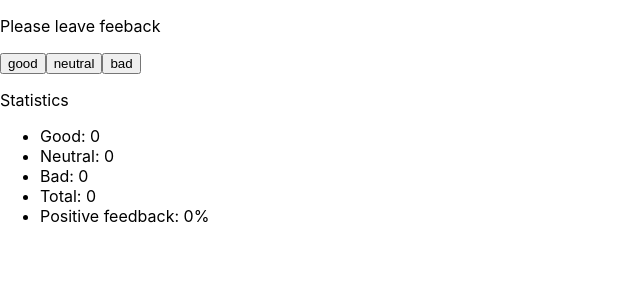
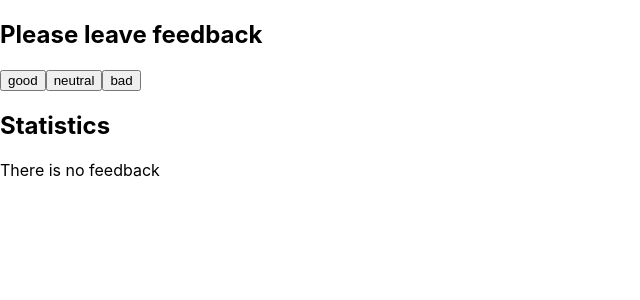
Before and after one commit to Alexey-Romaniv/goit-react-hw-02-feedback, a React (Create React App) app: page / in a window 1280 px wide. Shown: the top 300 px of the page, without its empty margins (0-640 px from the left). Built offline with nearby package versions, Linux system fonts and the light colour scheme.

Commit message:
made task without css

```diff
--- a/src/components/App.jsx
+++ b/src/components/App.jsx
@@ -1,7 +1,8 @@
-// export const App = () => {
-//   return;
-// };
 import React, { Component } from 'react';
+import { Statistics } from './Statistics/Statistics';
+import { FeedbackOptions } from './FeedbackOptions/FeedbackOptions';
+import { Section } from './Section/Section';
+import { Notification } from './Notification/Notification';
 
 class Feedback extends Component {
   state = {
@@ -11,7 +12,6 @@
   };
 
   handleChangeValue = option => {
-    // console.log(option);
     this.setState({ [option]: this.state[option] + 1 });
   };
 
@@ -20,34 +20,31 @@
     return totalArr.reduce((acc, el) => acc + el, 0);
   };
   countPositiveFeedbackPercentage = () => {
-    const positivePercentage =
-      Math.round((this.state.good / this.countTotalFeedback()) * 100) || 0;
-    console.log(positivePercentage);
-    return positivePercentage;
+    return Math.round((this.state.good / this.countTotalFeedback()) * 100) || 0;
   };
 
   render() {
     return (
       <>
-        <p>Please leave feeback</p>
-        {Object.keys(this.state).map(el => (
-          <button
-            type="button"
-            key={el}
-            option={el}
-            onClick={() => this.handleChangeValue(el)}
-          >
-            {el}
-          </button>
-        ))}
-        <p>Statistics</p>
-        <ul>
-          <li>Good: {this.state.good}</li>
-          <li>Neutral: {this.state.neutral}</li>
-          <li>Bad: {this.state.bad}</li>
-          <li>Total: {this.countTotalFeedback()}</li>
-          <li>Positive feedback: {this.countPositiveFeedbackPercentage()}%</li>
-        </ul>
+        <Section title="Please leave feedback">
+          <FeedbackOptions
+            options={Object.keys(this.state)}
+            onLeaveFeedback={this.handleChangeValue}
+          />
+        </Section>
+        <Section title="Statistics">
+          {this.countTotalFeedback() ? (
+            <Statistics
+              good={this.state.good}
+              neutral={this.state.neutral}
+              bad={this.state.bad}
+              total={this.countTotalFeedback()}
+              positivePercentage={this.countPositiveFeedbackPercentage()}
+            />
+          ) : (
+            <Notification message="There is no feedback" />
+          )}
+        </Section>
       </>
     );
   }
--- /dev/null
+++ b/src/components/FeedbackOptions/FeedbackOptions.jsx
@@ -0,0 +1,14 @@
+import React from 'react';
+
+export const FeedbackOptions = ({ options, onLeaveFeedback }) => {
+  return (
+    <>
+      {' '}
+      {options.map(el => (
+        <button type="button" key={el} onClick={() => onLeaveFeedback(el)}>
+          {el}
+        </button>
+      ))}
+    </>
+  );
+};
--- /dev/null
+++ b/src/components/Notification/Notification.jsx
@@ -0,0 +1,3 @@
+import React from 'react';
+
+export const Notification = ({ message }) => <p>{message}</p>;
--- /dev/null
+++ b/src/components/Section/Section.jsx
@@ -0,0 +1,10 @@
+import React from 'react';
+
+export const Section = ({ children, title }) => {
+  return (
+    <section>
+      <h2>{title}</h2>
+      {children}
+    </section>
+  );
+};
--- a/src/components/Statistics/Statistics.jsx
+++ b/src/components/Statistics/Statistics.jsx
@@ -1 +1,19 @@
-import React, { Component } from 'react';
+import React from 'react';
+
+export const Statistics = ({
+  good,
+  neutral,
+  bad,
+  total,
+  positivePercentage,
+}) => {
+  return (
+    <ul>
+      <li>Good: {good}</li>
+      <li>Neutral: {neutral}</li>
+      <li>Bad: {bad}</li>
+      <li>Total: {total}</li>
+      <li>Positive feedback: {positivePercentage}%</li>
+    </ul>
+  );
+};
```
